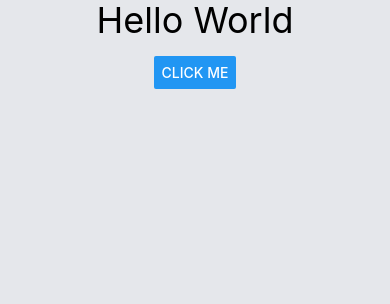
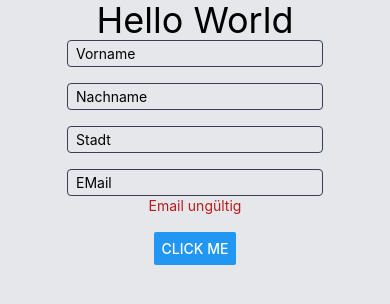
Before and after one commit to srutz/reactnativeempty, a React Native app: screen / in a window 390 px wide. Shown: the top 304 px of the page. Built offline with nearby package versions, Linux system fonts and the light colour scheme.

Commit message:
form with multiple states in one

```diff
--- a/App.tsx
+++ b/App.tsx
@@ -1,27 +1,77 @@
 import { StatusBar } from 'expo-status-bar';
-import { Alert, Button, SafeAreaView, Text, View } from 'react-native';
+import { Alert, Button, SafeAreaView, Text, TextInput, View } from 'react-native';
 import { SafeContainer } from './components/SafeContainer';
+import { useEffect, useState } from 'react';
 
+
+function compareArrays(a: any[], b: any[]) {
+    if (a.length != b.length)
+        return false
+    for (let i = 0; i < a.length; i++) {
+        if (a[i] !== b[i])
+            return false
+    }
+    return true
+}
+
+type FormType = {
+    firstname: string,
+    lastname: string,
+    email: string,
+    city: string,
+}
 export default function App() {
-
     const handleButton = () => {
-        Alert.alert(
-            'Question',
-            'Are you sure you want to proceed?',
-            [
-                {
-                    text: 'Yes',
-                    onPress: () => console.log('Yes pressed'),
-                },
-            ],
-            { cancelable: false } // kein Tap auf den Hintergrund zum Schließen
-        )
+       //form.firstname = "Frank"
+       const newForm = {...form}
+       newForm.firstname = "Gisela"
+       setForm(newForm)
     }
-
+    /* Ein State für alle Formular-Felder */
+    const [form, setForm] = useState<FormType>({
+        firstname: "",
+        lastname: "",
+        email: "",
+        city: "",
+    })
+    useEffect(() => {
+        /* das ganze formular im aktuellen zustand hier validieren */
+        console.log("form changed: " + JSON.stringify(form))
+        let m = ""
+        if (form.firstname.length < 3 || form.lastname.length < 3) {
+            m = "Vorname oder Nachname zu kurz"
+        }
+        if (form.email.indexOf("@") == -1) {
+            m = "Email ungültig"
+        }
+        setMessage(m)
+    }, [ form ])  // listen for all form changes
+    const [message,setMessage] = useState("")
     return (
         <SafeContainer>
             <View className="flex-1 w-full bg-gray-200 items-center justify-start">
                 <Text className="text-4xl">Hello World</Text>
+                <TextInput className="w-64 px-2 py-1 border border-gray-700 rounded"
+                    placeholder='Vorname' autoComplete='given-name'
+                    value={form.firstname}
+                    onChangeText={(e) => setForm({ ...form, firstname: e})}
+                    ></TextInput>
+                <TextInput className="w-64 px-2 py-1 border border-gray-700 rounded mt-4"
+                    placeholder='Nachname' autoComplete='family-name'
+                    value={form.lastname}
+                    onChangeText={(e) => setForm({ ...form, lastname: e})}
+                    ></TextInput>
+                <TextInput className="w-64 px-2 py-1 border border-gray-700 rounded mt-4"
+                    placeholder='Stadt'
+                    value={form.city}
+                    onChangeText={(e) => setForm({ ...form, city: e})}
+                    ></TextInput>
+                <TextInput className="w-64 px-2 py-1 border border-gray-700 rounded mt-4"
+                    placeholder='EMail' autoComplete='email' autoCapitalize="none"
+                    value={form.email}
+                    onChangeText={(e) => setForm({ ...form, email: e})}
+                    ></TextInput>
+                <Text className="text-sm text-red-700">{message}</Text>
                 <View className="py-4">
                     <Button onPress={handleButton} title="Click me"></Button>
                 </View>
```
